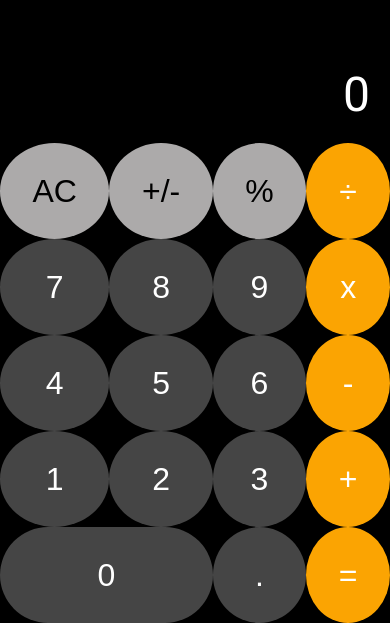
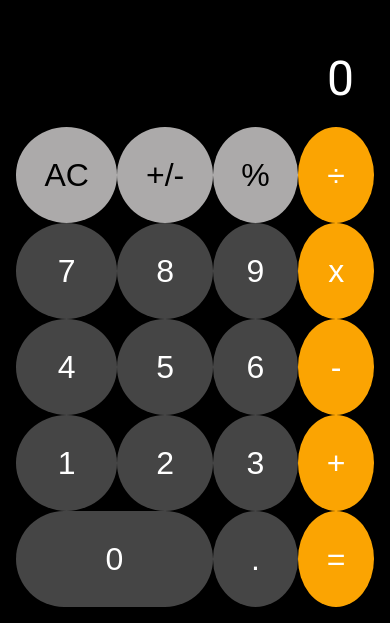
Before and after one commit to mdtagg/React_JS_Calculator, a React (Vite) app: page / in a window 390 px wide. Shown: the part 221-844 px from the top of the page. Built offline with nearby package versions, Linux system fonts and the light colour scheme.

Commit message:
IPHONE MEDIA QUERY BUG FIX
The margin on the calculator grid buttons was causing the bug
removed margin from general flow.
Attempting fix with gap and padding on calc grid

```diff
--- a/src/App.css
+++ b/src/App.css
@@ -28,6 +28,7 @@ body {
     margin:0;
     grid-template-rows:minmax(2rem,auto) repeat(5,6rem);
     grid-template-columns: repeat(4,auto);
+    gap:1rem;
   }
 }
 
@@ -53,14 +54,12 @@ body {
 
 .calculator-container {
   display:grid;
-  /* grid-template-columns: repeat(4,auto); */
   background-color:black;
-  /* padding:1rem; */
+  padding:1rem;
 }
 
 .calculator-container > button {
   border-radius:100%;
-  /* margin:.4rem; */
   font-size:2rem;
   cursor:pointer;
   border:none;
```
Also changed, not shown: 1 other file (tests, documents, lock files or other folders).
